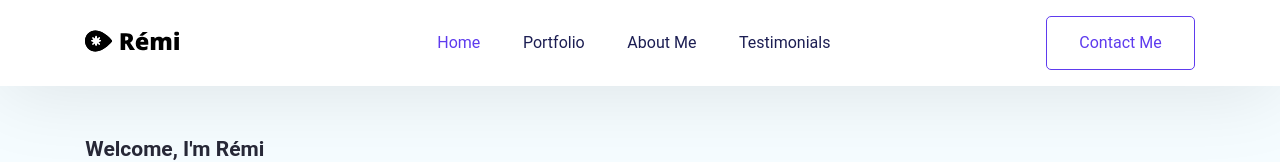
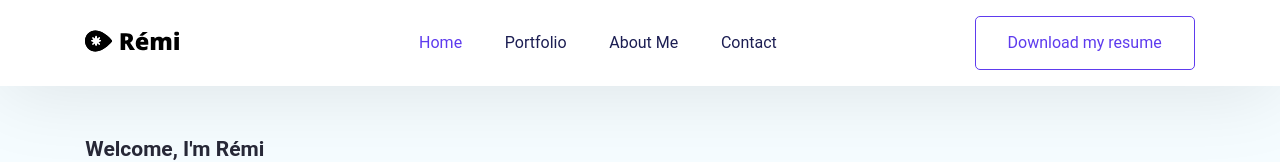
Before and after one commit to remilavigne/portfolio-2024, a React (Create React App) app: page / in a window 1280 px wide. Shown: the top 162 px of the page. Built offline with nearby package versions, Linux system fonts and the light colour scheme.

Commit message:
navbar updated with a new download button

```diff
--- /dev/null
+++ b/src/Pages/Home/DownloadButton.jsx
@@ -0,0 +1,31 @@
+import React from 'react';
+
+const DownloadButton = () => {
+  const handleDownload = () => {
+    // Assuming your PDF file is in the public folder
+    const pdfUrl = process.env.PUBLIC_URL + '/CV_Remi_Lavigne_EN.pdf';
+
+    // Create an invisible link element
+    const link = document.createElement('a');
+    link.href = pdfUrl;
+    link.download = 'CV_Remi_Lavigne_EN.pdf';
+    link.target = '_blank'; // Open in a new tab if you want
+
+    // Append the link to the body
+    document.body.appendChild(link);
+
+    // Trigger the click event to start the download
+    link.click();
+
+    // Remove the link from the body after the download
+    document.body.removeChild(link);
+  };
+
+  return (
+    <button onClick={handleDownload} className="btn btn-outline-primary">
+      Download my resume
+    </button>
+  );
+};
+
+export default DownloadButton;
--- a/src/Pages/Home/Navbar.jsx
+++ b/src/Pages/Home/Navbar.jsx
@@ -1,5 +1,6 @@
 import { useState, useEffect } from "react";
 import { Link } from "react-scroll";
+import DownloadButton from './DownloadButton';
 
 function Navbar() {
   const [navActive, setNavActive] = useState(false);
@@ -97,26 +98,15 @@ function Navbar() {
               smooth={true}
               offset={-70}
               duration={500}
-              to="testimonial"
+              to="Contact"
               className="navbar--content"
             >
-              Testimonials
+              Contact
             </Link>
           </li>
         </ul>
       </div>
-      <Link
-        onClick={closeMenu}
-        activeClass="navbar--active-content"
-        spy={true}
-        smooth={true}
-        offset={-70}
-        duration={500}
-        to="Contact"
-        className="btn btn-outline-primary"
-      >
-        Contact Me
-      </Link>
+      <DownloadButton />
     </nav>
   );
 }
```
Also changed, not shown: public/img/logo.svg, 1 other file (tests, documents, lock files or other folders).
